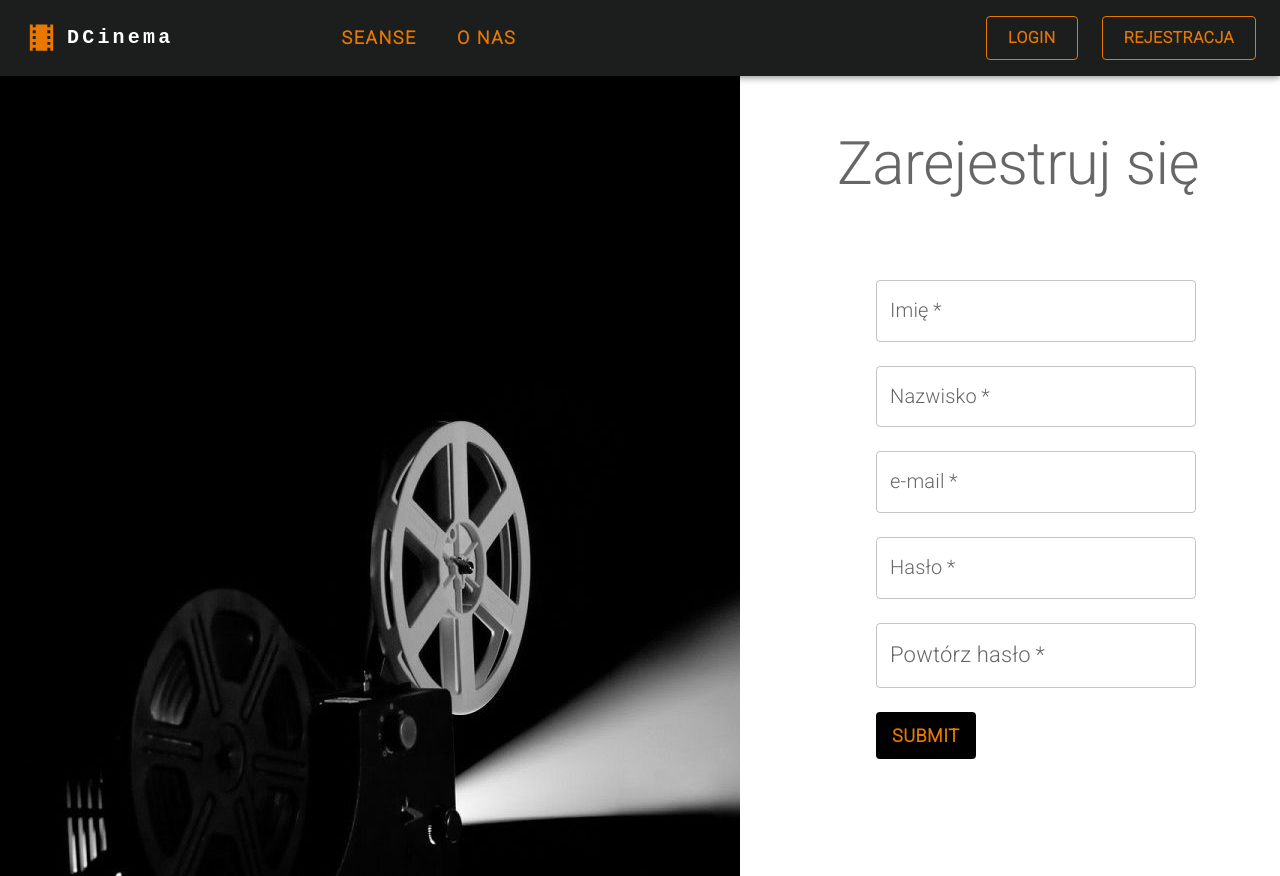
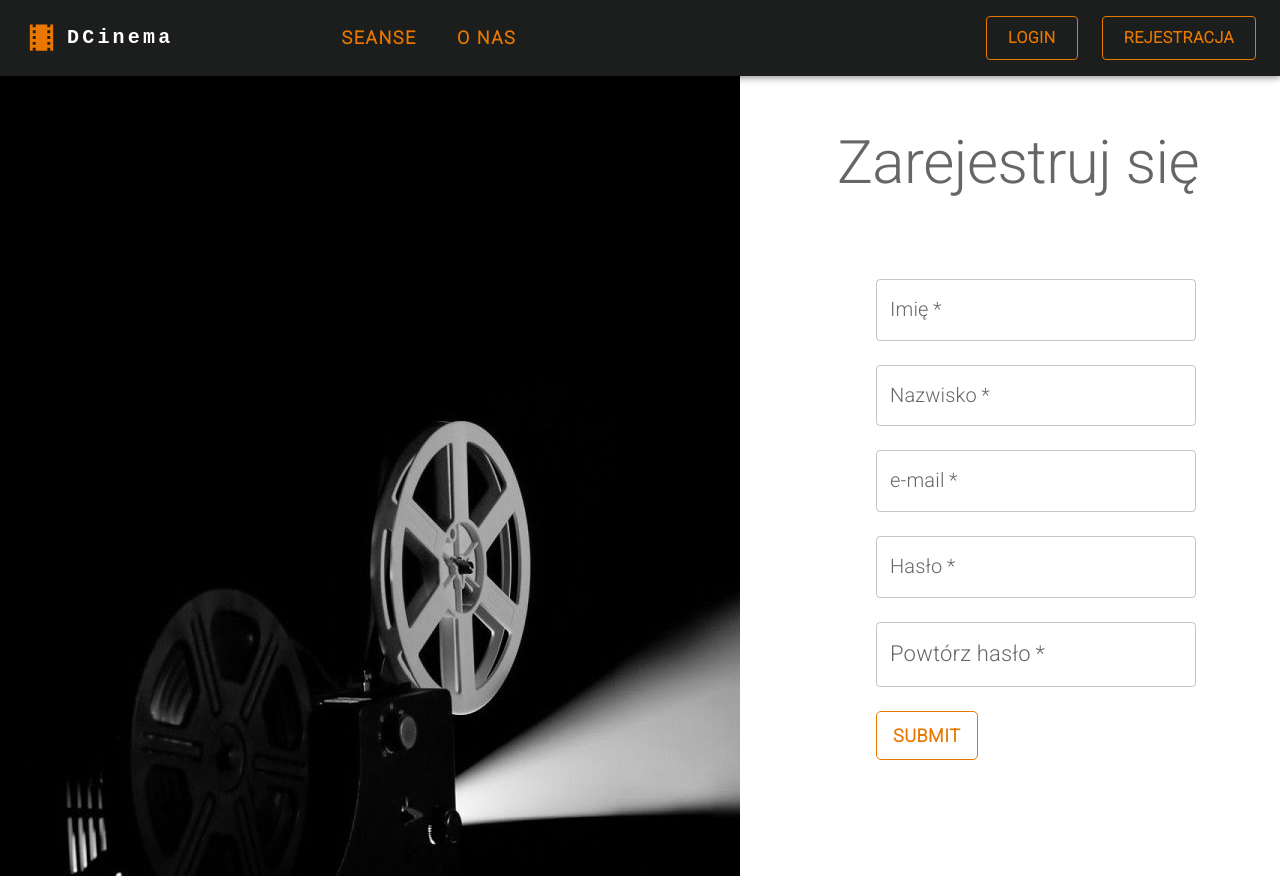
Before and after one commit to damianjasinski/bnabd_front, a React (Create React App) app: page /register in a window 1280 px wide. Shown: the top 876 px of the page. Built offline with nearby package versions, Linux system fonts and the light colour scheme.

Commit message:
Change button style

```diff
--- a/src/Guest/Register.js
+++ b/src/Guest/Register.js
@@ -25,7 +25,9 @@ const backgroundStyle = {
 };
 
 const StyledButton = styled(Button)`
-  background-color: black;
+  border-style:solid;
+  border-width:1.5px;
+  border-radius:5px;
   color: #e87800;
   font-size: 18px;
   font-weight: bold;
@@ -40,7 +42,7 @@ const StyledButton = styled(Button)`
 
 export default function Register() {
   const [response, setResponse] = useState([]);
-  const [inputs, setInputs] = useState({"firstname" : "", "surname" : "", "email" : "", "password" : "", "password2" : ""});
+  const [inputs, setInputs] = useState({ "firstname": "", "surname": "", "email": "", "password": "", "password2": "" });
   const [firstNameError, setfirstNameError] = useState(false);
   const [surnameError, setsurnameError] = useState(false);
   const [emailError, setEmailError] = useState(false);
@@ -48,7 +50,7 @@ export default function Register() {
   const [retryPasswordError, setRetryPasswordError] = useState(false);
 
   const signupRequest = () => {
-    const user = {firstname : inputs.firstname, surname : inputs.surname, email : inputs.email, password : inputs.password, password2 : inputs.password2}
+    const user = { firstname: inputs.firstname, surname: inputs.surname, email: inputs.email, password: inputs.password, password2: inputs.password2 }
     const data = axios
       .post("http://localhost:8080/api/login/signup", user)
       .then(function (response) {
@@ -58,7 +60,7 @@ export default function Register() {
         console.log(error);
       });
     setResponse(data.data);
-}
+  }
 
   const handleChange = (event) => {
     const name = event.target.name;
@@ -100,8 +102,8 @@ export default function Register() {
       setRetryPasswordError(false);
     }
     if (firstNameError === false && surnameError === false && emailError === false && passwordError === false && retryPasswordError === false) {
-        signupRequest();
-      }
+      signupRequest();
+    }
   };
 
   return (
@@ -206,7 +208,7 @@ export default function Register() {
                         fullWidth
                         name="password"
                         required
-                        type = "password"
+                        type="password"
                         InputProps={{ style: { fontSize: 20 } }}
                         InputLabelProps={{ style: { fontSize: 20 } }}
                         error={passwordError}
@@ -221,7 +223,7 @@ export default function Register() {
                         color="secondary"
                         fullWidth
                         name="password2"
-                        type = "password"
+                        type="password"
                         InputProps={{ style: { fontSize: 22 } }}
                         InputLabelProps={{ style: { fontSize: 22 } }}
                         required
```
